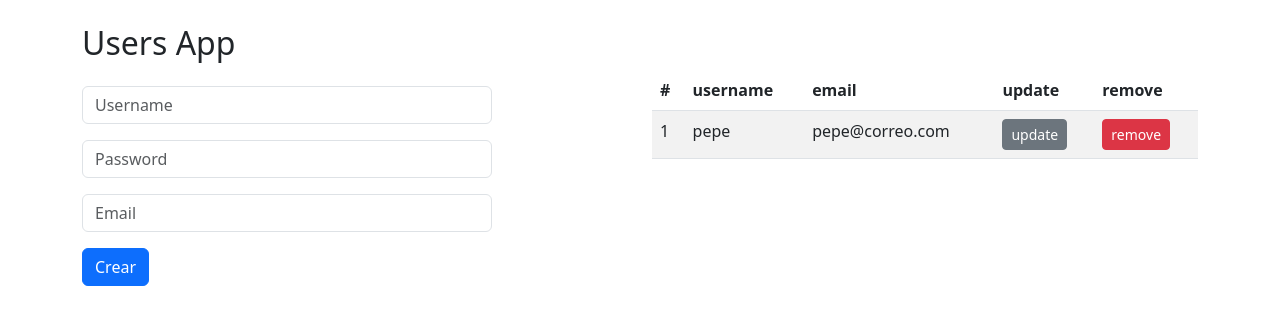
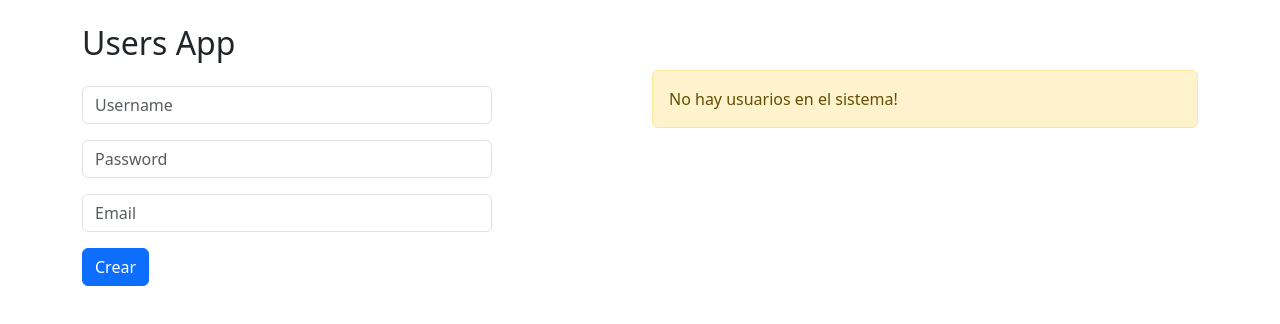
Before and after one commit to aguramirez/users-app, a React (Vite) app: page / in a window 1280 px wide. Both pictures are taken after a click on the button "remove". Shown: the top 324 px of the page. Built offline with nearby package versions, Linux system fonts and the light colour scheme.

Commit message:
crud listo 113

```diff
--- a/src/UsersApp.jsx
+++ b/src/UsersApp.jsx
@@ -1,4 +1,4 @@
-import { useReducer } from "react";
+import { useReducer, useState } from "react";
 import { Userform } from "./components/UserForm"
 import { UsersList } from "./components/UsersList"
 import { usersReducer } from "./reducers/usersReducer";
@@ -11,16 +11,43 @@ const initialUsers = [
         email: 'pepe@correo.com'
     },
 ];
+
+const initialUserForm = {
+    id: 0,
+    username: '',
+    password: '',
+    email: ''
+}
 export const UsersApp = () => {
 
     const [users, dispatch] = useReducer(usersReducer, initialUsers);
+    const [userSelected, setUserSelected] = useState(initialUserForm);
 
     const handlerAddUser = (user) => {
         // console.log(user);
+        let type;
+
+        if(user.id === 0){
+            type = 'addUser';
+        }else{
+            type = 'updateUser'
+        }
         dispatch({
-            type: 'addUser',
+            type: type,
             payload: user
         })
+    }
+
+    const handlerRemoveUser = (id) => {
+        dispatch({
+            type: 'removeUser',
+            payload: id
+        })
+    }
+
+    const handlerUserSelectedForm = (user) => {
+        // console.log(user);
+        setUserSelected({...user});
     }
 
     return (
@@ -29,10 +56,18 @@ export const UsersApp = () => {
             <div className="row">
                 <div className="col">
                     <Userform
-                        handlerAddUser={handlerAddUser}/>
+                        initialUserForm={initialUserForm}
+                        userSelected={userSelected}
+                        handlerAddUser={handlerAddUser} />
                 </div>
                 <div className="col">
-                    <UsersList users={users}/>
+                    {users.length === 0
+                        ? <div className="alert alert-warning">No hay usuarios en el sistema!</div>
+                        : <UsersList
+                            handlerUserSelectedForm={handlerUserSelectedForm}
+                            handlerRemoveUser={handlerRemoveUser}
+                            users={users} />}
+
                 </div>
             </div>
         </div>
--- a/src/components/UserForm.jsx
+++ b/src/components/UserForm.jsx
@@ -1,28 +1,31 @@
-import { useState } from "react";
+import { useEffect, useState } from "react";
 
-const initialUserForm = {
-    username:'',
-    password:'',
-    email:''
-}
-export const Userform = ({handlerAddUser}) => {
+
+export const Userform = ({ userSelected, handlerAddUser, initialUserForm }) => {
 
     const [userForm, setUserForm] = useState(initialUserForm);
 
-    const {username, password, email} = userForm
+    const { id, username, password, email } = userForm
 
-    const onInputChange = ({target}) => {
+    useEffect(() => {
+        setUserForm({
+            ...userSelected,
+            password: '',
+        });
+    }, [userSelected])
+
+    const onInputChange = ({ target }) => {
         // console.log(target.value);
-        const {name, value} = target;
+        const { name, value } = target;
         setUserForm({
             ...userForm,
             [name]: value,
         })
     }
 
-    const onSubmit = (event) =>{
+    const onSubmit = (event) => {
         event.preventDefault();
-        if (!username || !password || !email){
+        if (!username || (!password && id === 0) || !email) {
             alert('Debe completar los campos del formulario')
             return
         }
@@ -41,24 +44,29 @@ export const Userform = ({handlerAddUser}) => {
                 name="username"
                 value={username}
                 onChange={onInputChange} />
-            <input
+
+            {id > 0 || <input
                 className="form-control my-3 w-75"
                 placeholder="Password"
                 name="password"
                 type="password"
                 value={password}
-                onChange={onInputChange} />
+                onChange={onInputChange} />}
+
             <input
                 className="form-control my-3 w-75"
                 placeholder="Email"
                 name="email"
                 value={email}
                 onChange={onInputChange} />
+            <input type="hidden"
+                name="id"
+                value={id} />
             <button
                 className="btn btn-primary"
                 type="submit"
                 onChange={onInputChange}>
-                Crear
+                {id > 0 ? 'Editar' : 'Crear'}
             </button>
         </form>
     )
--- a/src/components/UserRow.jsx
+++ b/src/components/UserRow.jsx
@@ -1,5 +1,6 @@
 
-export const UserRow = ({id, username, email}) => {
+export const UserRow = ({handlerUserSelectedForm, handlerRemoveUser, id, username, email}) => {
+
 
     return (
         <tr>
@@ -9,12 +10,18 @@ export const UserRow = ({id, username, email}) => {
             <td>
                 <button
                     type="button"
-                    className="btn btn-secondary btn-sm">update</button>
+                    className="btn btn-secondary btn-sm"
+                    onClick={() => handlerUserSelectedForm({
+                        id: id,
+                        username: username,
+                        email: email
+                    })}>update</button>
             </td>
             <td>
                 <button
                     type="button"
-                    className="btn btn-danger btn-sm">remove</button>
+                    className="btn btn-danger btn-sm"
+                    onClick={() => handlerRemoveUser(id)}>remove</button>
             </td>
         </tr>
     )
--- a/src/components/UsersList.jsx
+++ b/src/components/UsersList.jsx
@@ -1,6 +1,6 @@
 import { UserRow } from "./UserRow"
 
-export const UsersList = ({ users=[] }) => {
+export const UsersList = ({handlerUserSelectedForm, handlerRemoveUser, users=[] }) => {
 
     return (
         <table className="table table-hover table-striped">
@@ -20,7 +20,9 @@ export const UsersList = ({ users=[] }) => {
                             key={id}
                             id={id}
                             username={username}
-                            email={email}/>
+                            email={email}
+                            handlerRemoveUser = {handlerRemoveUser}
+                            handlerUserSelectedForm={handlerUserSelectedForm}/>
                     ))
                 }
             </tbody>
--- a/src/reducers/usersReducer.js
+++ b/src/reducers/usersReducer.js
@@ -3,7 +3,6 @@ export const usersReducer = (state=[], action) =>{
 
     switch (action.type) {
         case 'addUser':
-
             return [
                 ...state,
                 {
@@ -13,6 +12,19 @@ export const usersReducer = (state=[], action) =>{
                 }
             ];
 
+        case 'removeUser':
+            return state.filter(u => u.id !== action.payload)
+
+        case 'updateUser':
+            return state.map(u => {
+                if(u.id === action.payload.id){
+                    return {
+                        ...action.payload,
+                        password: u.password
+                    };
+                }
+                return u;
+            })
         default:
             return state;
     }
```
